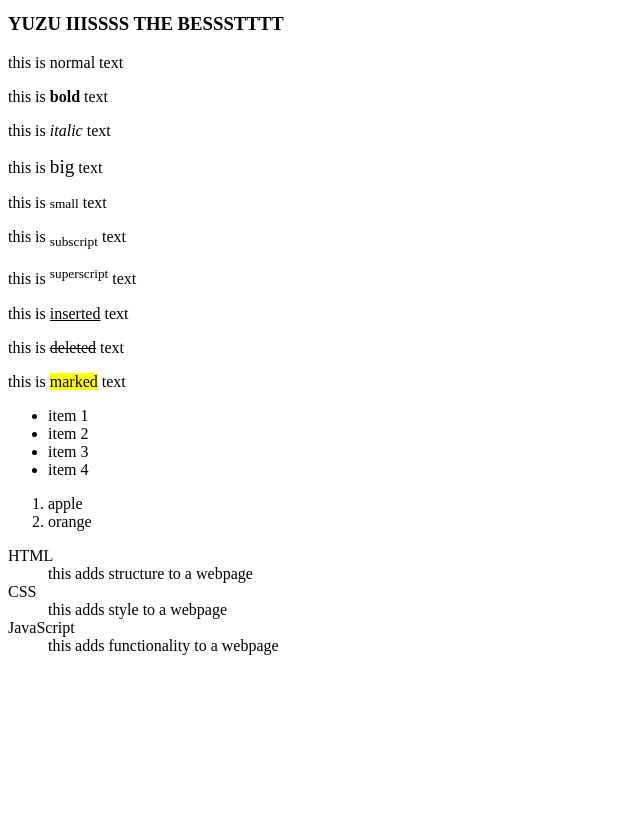
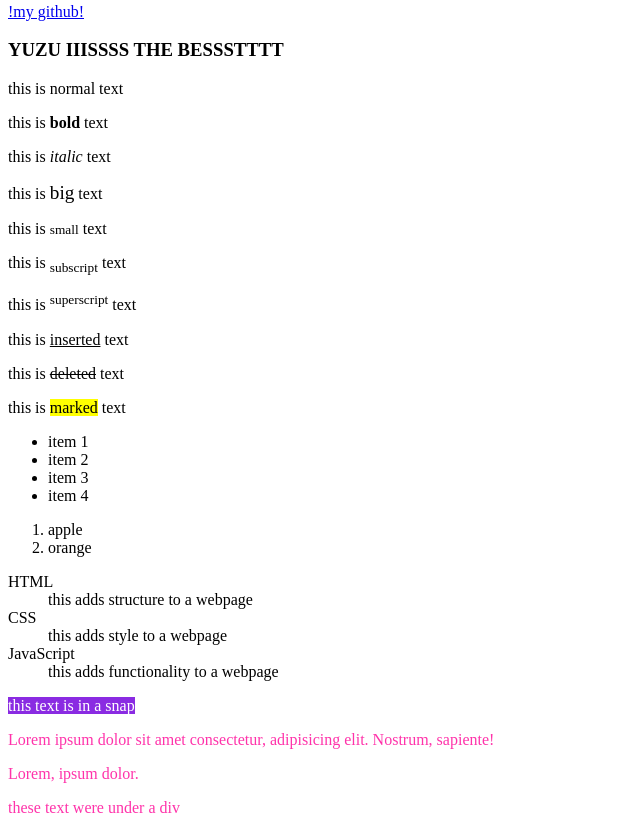
Before and after one commit to Aryamk11/web_dev_learn, a plain HTML site: page index.html in a window 1280 px wide. Shown: the part 284-1117 px from the top of the page, without its empty margins (0-640 px from the left). Before the commit the page ends 955 px from the top, so only its background shows below. Drawn offline with Linux system fonts and the light colour scheme.

Commit message:
added span, div and meta

```diff
--- a/index.html
+++ b/index.html
@@ -1,7 +1,9 @@
 <!DOCTYPE html>
 <html>
     <head>
-        <title>my site</title>
+        <title>my site</title>\
+        <meta name="description" content="free apples">
+
     </head>
     <body>
         <!--comment-->
@@ -43,5 +45,11 @@
             <dt>JavaScript</dt>
             <dd>this adds functionality to a webpage</dd>
         </dl>
+        <span style="background-color: blueviolet; color: white;">this text is in a snap</span>
+        <div style="color: #ff33aa;">
+            <p>Lorem ipsum dolor sit amet consectetur, adipisicing elit. Nostrum, sapiente!</p>
+            <p>Lorem, ipsum dolor.</p>
+            <p>these text were under a div</p>
+        </div>
     </body>
 </html>
```
